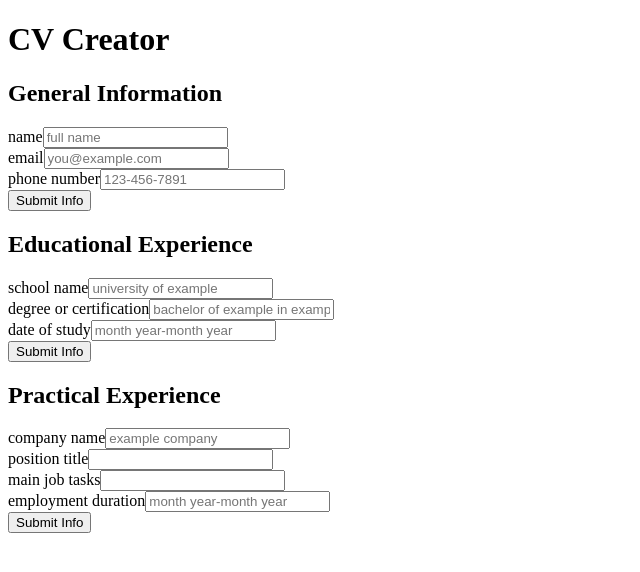
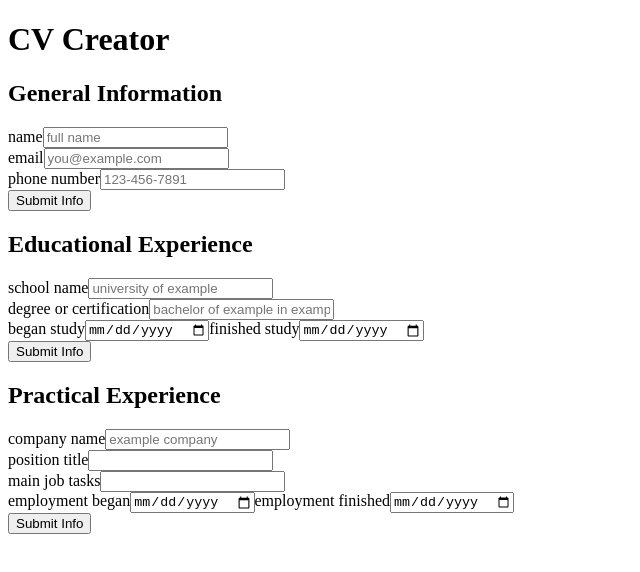
Before and after one commit to livingicon/cv-project, a React (Create React App) app: page / in a window 1280 px wide. Shown: the top 572 px of the page, without its empty margins (0-640 px from the left). Built offline with nearby package versions, Linux system fonts and the light colour scheme.

Commit message:
Change educational experience dates and practical experience dates to date attributes

```diff
--- a/src/components/EducationalExp.js
+++ b/src/components/EducationalExp.js
@@ -17,8 +17,10 @@ class EducationalExp extends Component {
             <input type="text" id="degree_program" name="degree" placeholder="bachelor of example in example" autoComplete="off"/>
           </div>
           <div>
-            <label htmlFor="date_of_study">date of study</label>
-            <input type="text" id="date_of_study" name="dateOfStudy" placeholder="month year-month year" autoComplete="off" />
+            <label htmlFor="began_study">began study</label>
+            <input type="date" id="began_study" name="beganStudy" />
+            <label htmlFor="completed_study">finished study</label>
+            <input type="date" id="completed_study" name="completeStudy" />
           </div>
           <button type="submit">Submit Info</button>
         </form>
--- a/src/components/PracticalExp.js
+++ b/src/components/PracticalExp.js
@@ -21,8 +21,10 @@ class PracticalExp extends Component {
             <input type="text" id="main_job_tasks" name="mainJobTasks" autoComplete="off" />
           </div>
           <div>
-            <label htmlFor="employment_dates">employment duration</label>
-            <input type="text" id="employment_dates" name="employmentDates" placeholder="month year-month year" autoComplete="off" />
+            <label htmlFor="began_employment">employment began</label>
+            <input type="date" id="began_employment" name="beganEmployment" />
+            <label htmlFor="finished_employment">employment finished</label>
+            <input type="date" id="finished_employment" name="finishedEmployment" />
           </div>
           <button type="submit">Submit Info</button>
         </form>
```
Also changed, not shown: src/styles/cv.css (added), src/styles/forms.css (added).
